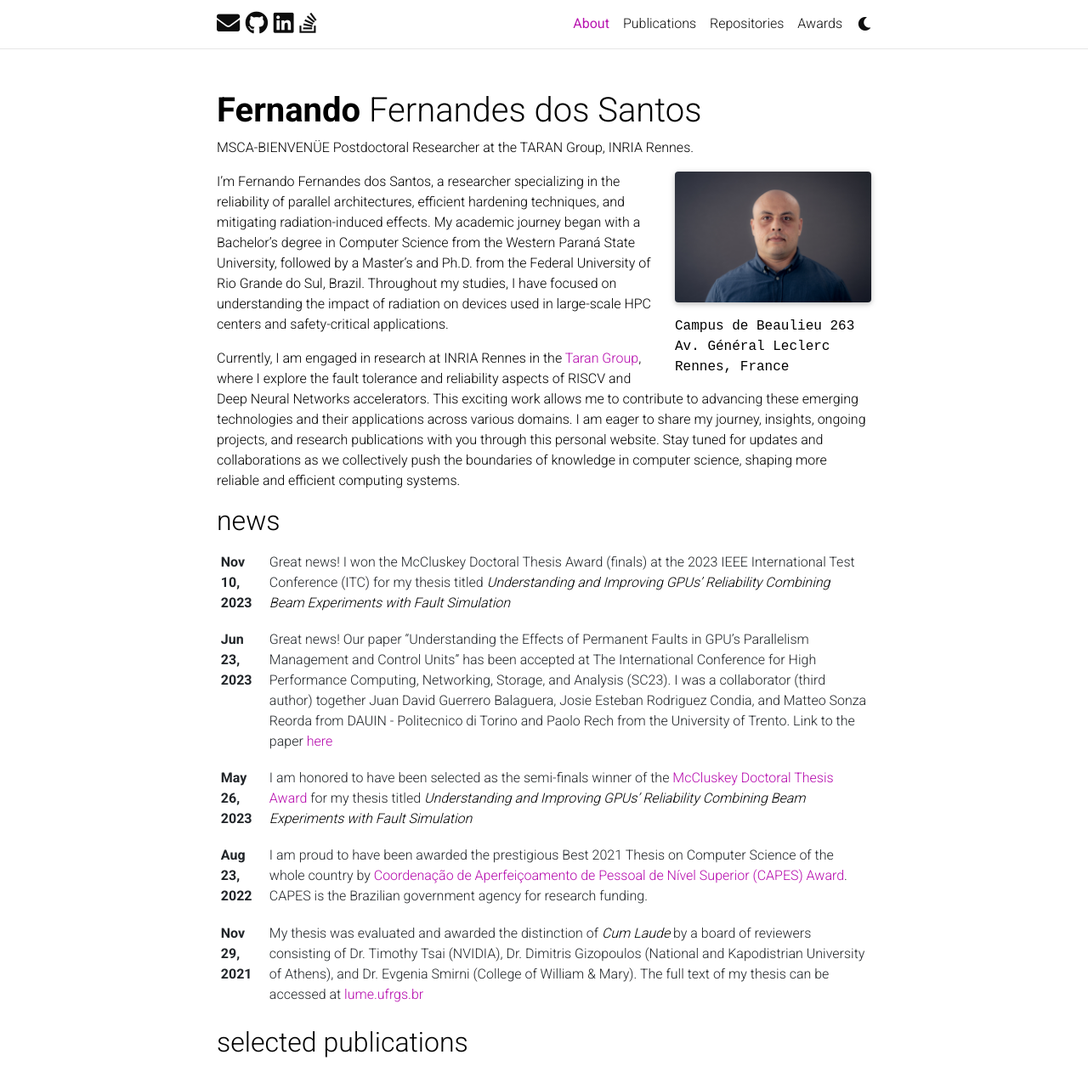
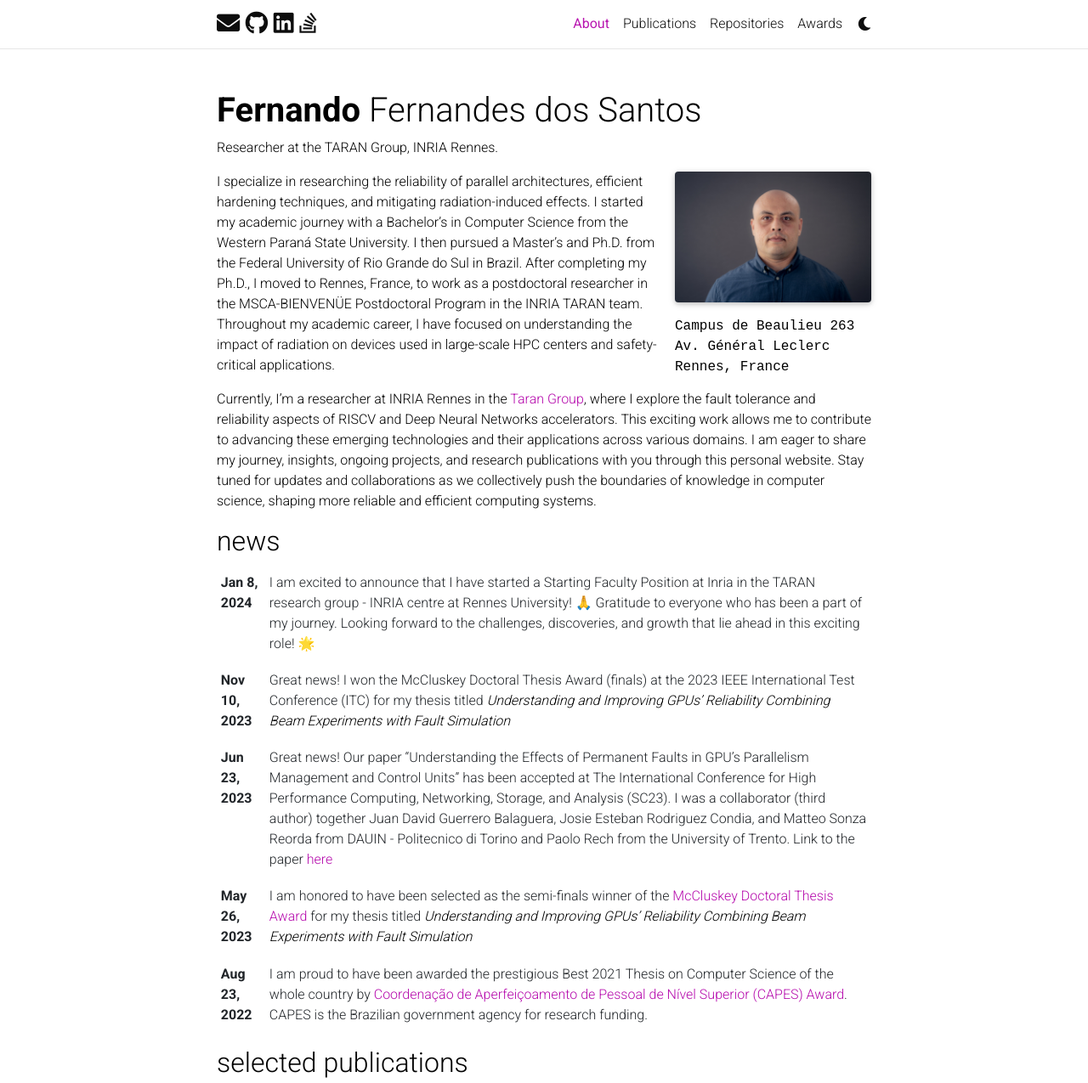
Before and after one commit to fernandoFernandeSantos/-fernandoFernandeSantos.github.io, a Jekyll site: the page built from _pages/about.md, in a window 1280 px wide and 1400 px high, cut to the strip 0-1275 px from the top of the window. Shown: the whole strip at 85% size. Built offline with Jekyll 4.4.1, drawn with Linux system fonts in a browser that asks for light colours; full-size pictures stand in for the smaller copies a plugin makes; comment, search, counter and statistics services are not loaded; a style sheet for code colours, icons or effects is not loaded.

Commit message:
Added the new position.

```diff
--- a/_pages/about.md
+++ b/_pages/about.md
@@ -26,15 +26,15 @@
 
 [//]: # ()
 [//]: # (Link to your social media connections, too. This theme is set up to use [Font Awesome icons]&#40;http://fortawesome.github.io/Font-Awesome/&#41; and [Academicons]&#40;https://jpswalsh.github.io/academicons/&#41;, like the ones below. Add your Facebook, Twitter, LinkedIn, Google Scholar, or just disable all of them.)
+I specialize in researching the reliability of parallel architectures, efficient hardening techniques,
+and mitigating radiation-induced effects. I started my academic journey with a Bachelor's in Computer Science
+from the Western Paraná State University. I then pursued a Master's and Ph.D. from the Federal University of
+Rio Grande do Sul in Brazil. After completing my Ph.D., I moved to Rennes, France, to work as a postdoctoral researcher
+in the MSCA-BIENVENÜE Postdoctoral Program in the INRIA TARAN team. Throughout my academic career,
+I have focused on understanding the impact of radiation on devices used in large-scale HPC centers
+and safety-critical applications.
 
-I'm Fernando Fernandes dos Santos, a researcher specializing in the reliability of parallel architectures,
-efficient hardening techniques, and mitigating radiation-induced effects.
-My academic journey began with a Bachelor's degree in Computer Science from the Western Paraná State
-University, followed by a Master's and Ph.D. from the Federal University of Rio Grande do Sul, Brazil.
-Throughout my studies, I have focused on understanding the impact of radiation on devices used in
-large-scale HPC centers and safety-critical applications.
-
-Currently, I am engaged in research at INRIA Rennes in the
+Currently, I'm a researcher at INRIA Rennes in the
 [Taran Group](https://team.inria.fr/taran/), where I explore the
 fault tolerance and reliability aspects of RISCV and Deep Neural Networks accelerators.
 This exciting work allows me to contribute to advancing these emerging technologies and
```
Also changed, not shown: other parts of _pages/about.md (+1 -1 lines), _news/isfp_2024.md (added, +8 -0 lines).
